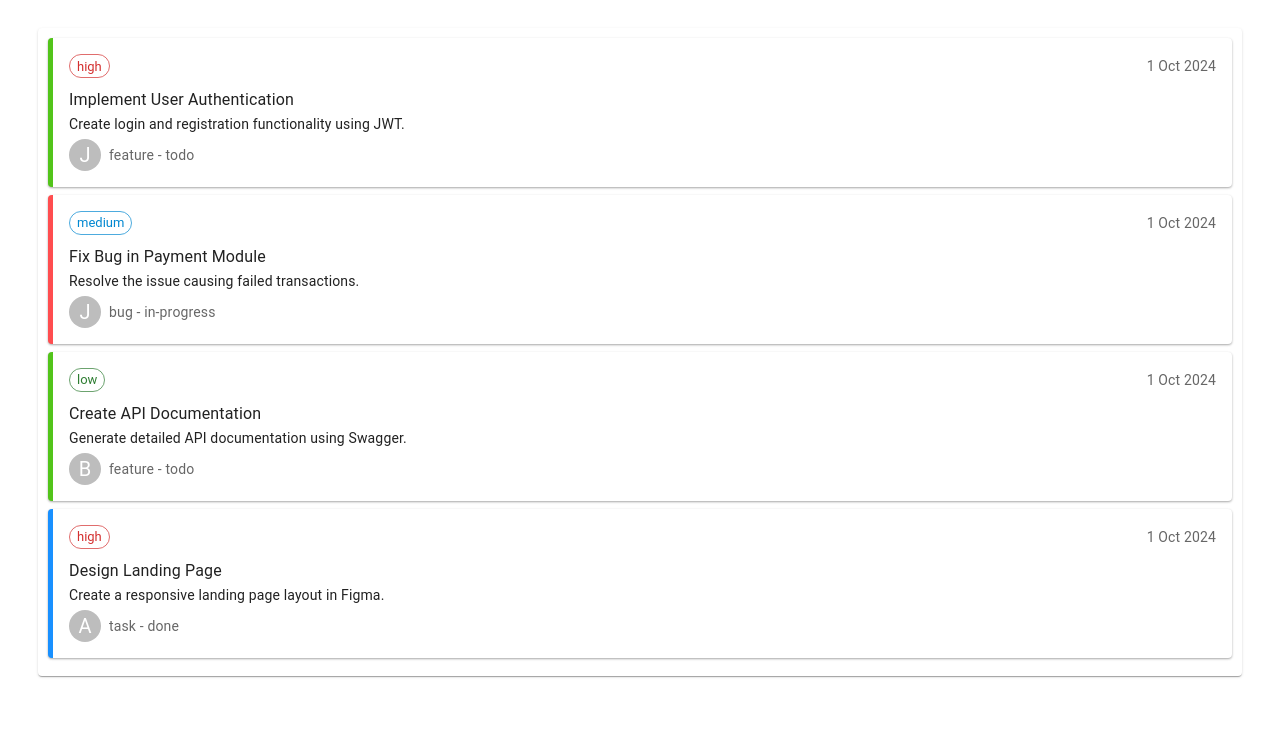
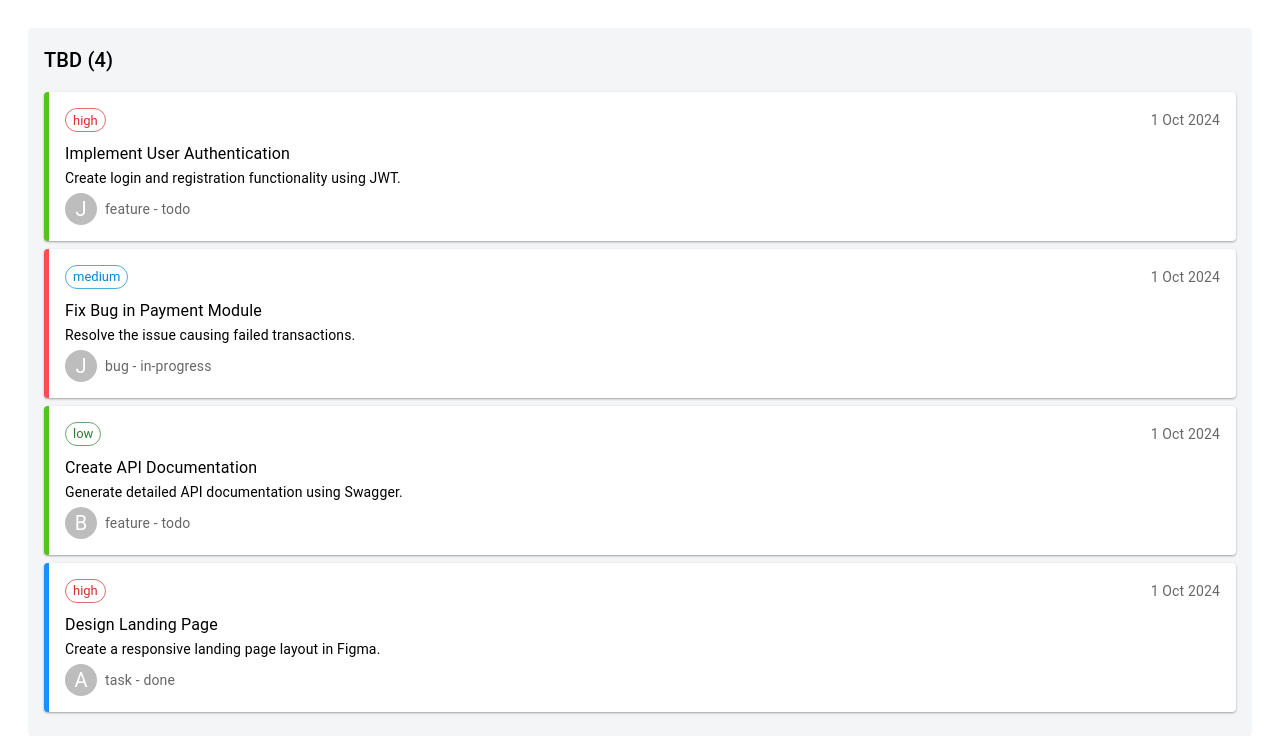
Before and after one commit to dmytro-iovenko/kanban-board, a React (Vite) app: page / in a window 1280 px wide. Shown: the top 754 px of the page. Built offline with nearby package versions, Linux system fonts and the light colour scheme.

Commit message:
update TaskList and restyle

```diff
--- a/src/components/TaskList.jsx
+++ b/src/components/TaskList.jsx
@@ -1,13 +1,39 @@
 import React from "react";
 import TaskItem from "./TaskItem";
-import { Paper } from "@mui/material";
+import { Typography, Box } from "@mui/material";
+import { styled } from "@mui/system";
 
-export default function TaskList({ tasks }) {
+// export default function TaskList({ tasks }) {
+//   return (
+//     <Paper style={{ margin: "0 10px", padding: "10px" }}>
+//       {tasks.map((task) => (
+//         <TaskItem key={task.id} task={task} />
+//       ))}
+//     </Paper>
+//   );
+// }
+
+const Column = styled(Box)(({ theme }) => ({
+  display: "flex",
+  flexDirection: "column",
+  minWidth: 300,
+  backgroundColor: "#f4f5f7",
+  borderRadius: theme.shape.borderRadius,
+  padding: theme.spacing(2),
+  flex: 1,
+  mx: 1,
+}));
+
+export default function TaskList({ status = "TBD", tasks }) {
+  const title = `${status.charAt(0).toUpperCase() + status.slice(1)} (${tasks.length})`;
   return (
-    <Paper style={{ margin: "0 10px", padding: "10px" }}>
-      {tasks.map((task) => (
-        <TaskItem key={task.id} task={task} />
-      ))}
-    </Paper>
+    <Column>
+      <Typography variant="h6">{title}</Typography>
+      <Box mt={2}>
+        {tasks.map((task) => (
+          <TaskItem key={task.id} task={task} />
+        ))}
+      </Box>
+    </Column>
   );
 }
```
